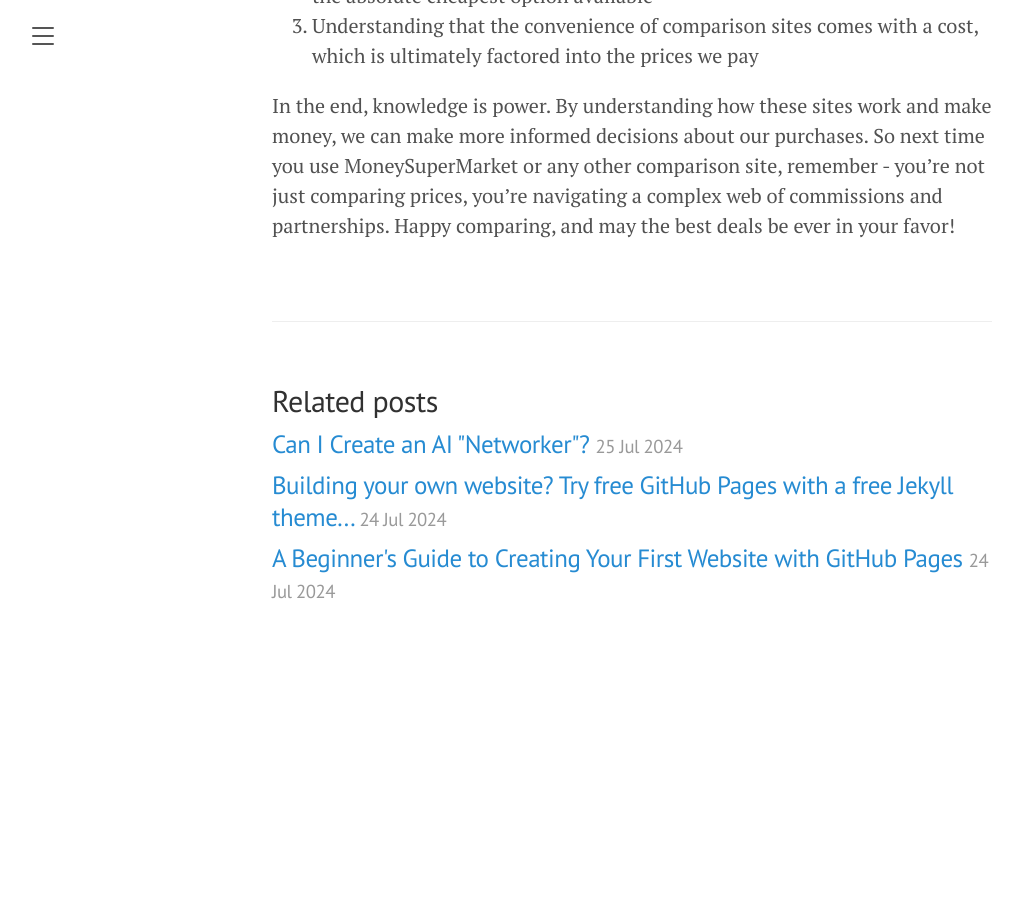
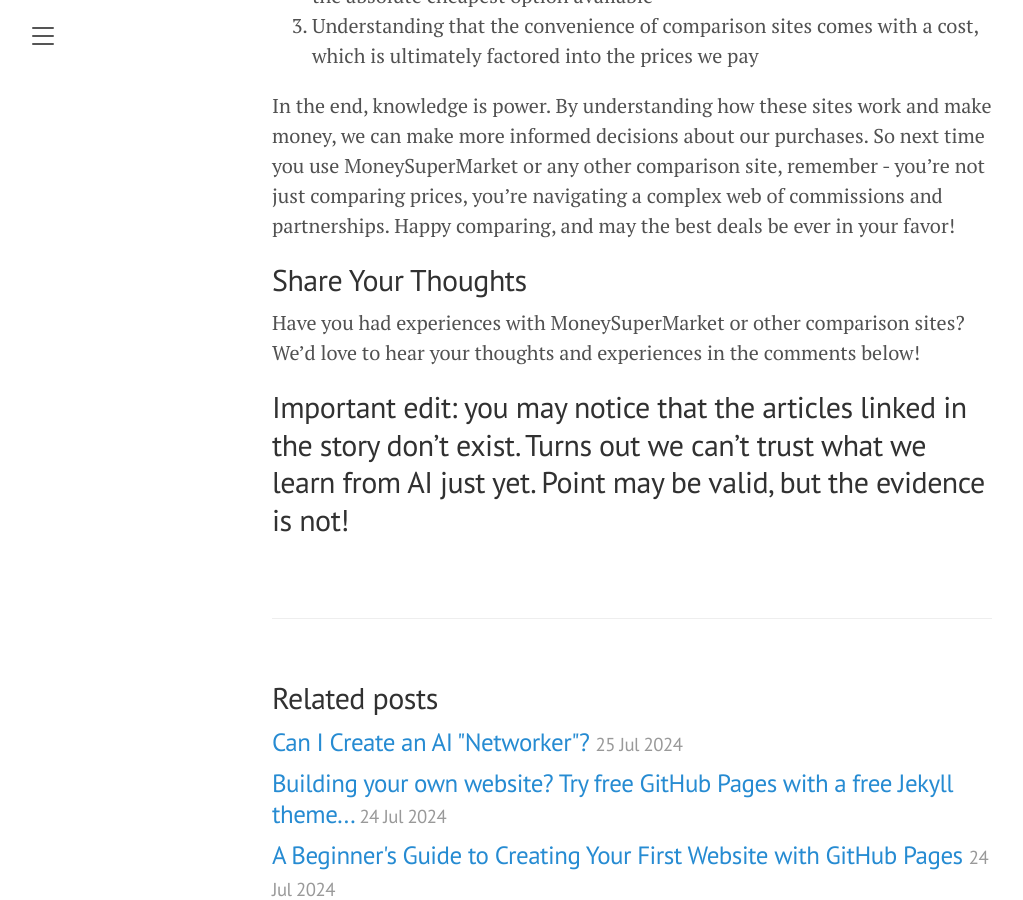
Before and after one commit to relyingonmicrosoft/relyingonmicrosoft.github.io, a Jekyll site: the page built from _posts/2024-07-25-moneysupermarket-legal-enforcement-of-commission-on-deals.md, in a window 1280 px wide and 900 px high, scrolled down 3118 px. Shown: the whole window, without its empty margins (8-1031 px from the left). Built offline with Jekyll 4.4.1, drawn with Linux system fonts in a browser that asks for light colours; before the commit the page ends 3783 px from its top, so only the background shows below that.

Commit message:
Update 2024-07-25-moneysupermarket-legal-enforcement-of-commission-on-deals.md

```diff
--- a/_posts/2024-07-25-moneysupermarket-legal-enforcement-of-commission-on-deals.md
+++ b/_posts/2024-07-25-moneysupermarket-legal-enforcement-of-commission-on-deals.md
@@ -62,3 +62,9 @@ Does this mean we should avoid comparison sites altogether? Not necessarily. The
 3. Understanding that the convenience of comparison sites comes with a cost, which is ultimately factored into the prices we pay
 
 In the end, knowledge is power. By understanding how these sites work and make money, we can make more informed decisions about our purchases. So next time you use MoneySuperMarket or any other comparison site, remember - you're not just comparing prices, you're navigating a complex web of commissions and partnerships. Happy comparing, and may the best deals be ever in your favor!
+
+## Share Your Thoughts
+
+Have you had experiences with MoneySuperMarket or other comparison sites? We'd love to hear your thoughts and experiences in the comments below!
+
+## Important edit: you may notice that the articles linked in the story don't exist. Turns out we can't trust what we learn from AI just yet. Point may be valid, but the evidence is not!
```
